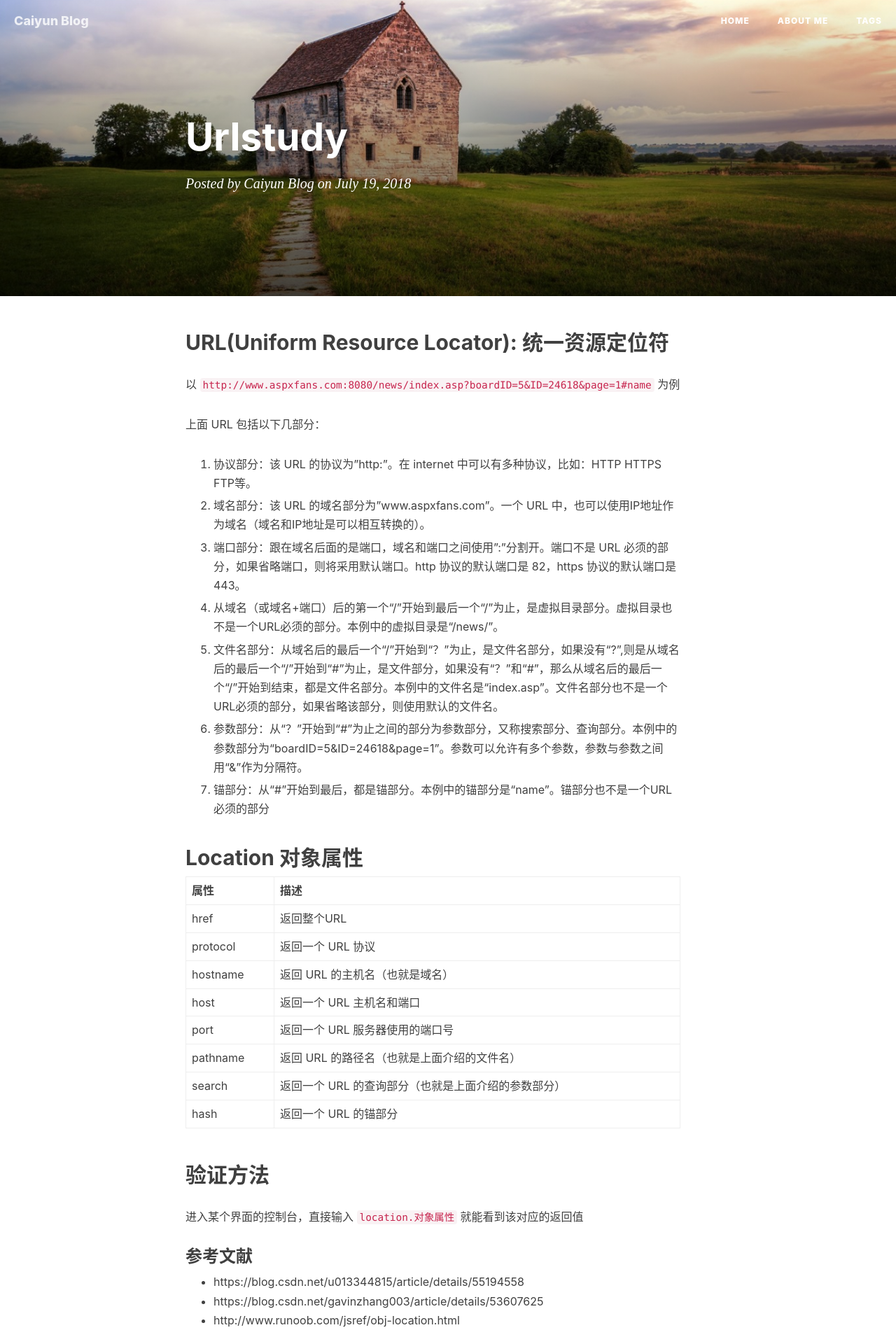
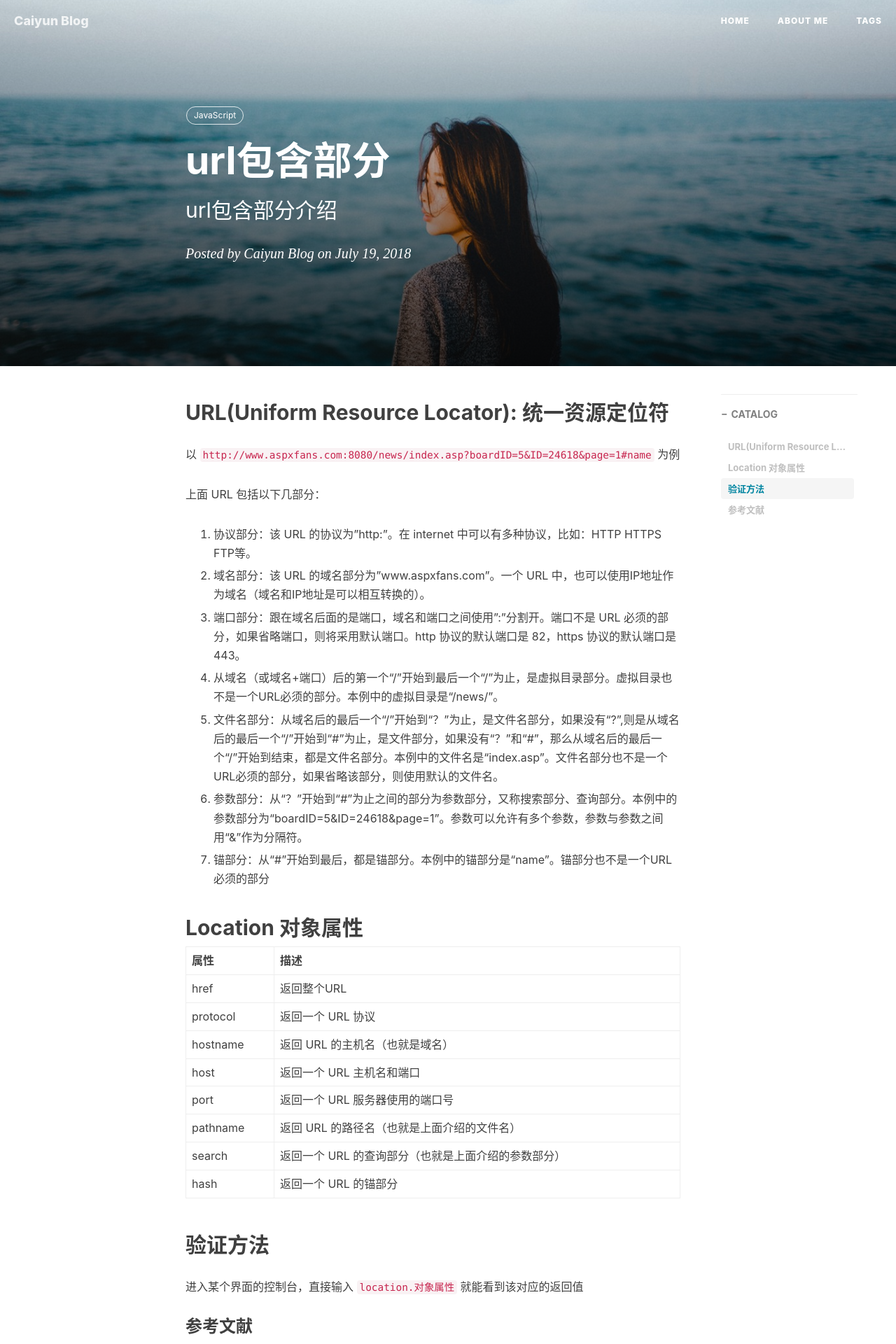
Before and after one commit to Agcaiyun/Agcaiyun.github.io, a Jekyll site: the page built from _posts/2018-07-19-urlStudy.md, in a window 1280 px wide. Shown: the top 1920 px of the page at 70% size. Built offline with Jekyll 4.4.1, drawn with Linux system fonts in a browser that asks for light colours; nearby versions of some CDN libraries; our own code applies the rules of GitHub Pages for plain Markdown files; comment, search, counter and statistics services are not loaded; some of the changed text lies outside the part shown.

Commit message:
add title to window.location.hash.md urlStudy.md markdownStudy.md and deepCopyAndShallowCopy.md

```diff
--- a/_posts/2018-07-19-urlStudy.md
+++ b/_posts/2018-07-19-urlStudy.md
@@ -1,3 +1,15 @@
+---
+layout:           post
+title:            url包含部分
+subtitle:         url包含部分介绍
+date:             2018-07-19
+anthor:           caiyun
+header-img:       img/17-10-02-header.jpg
+catalog:          true
+tags:
+    - JavaScript
+---
+
 ## URL(Uniform Resource Locator): 统一资源定位符
 以 `http://www.aspxfans.com:8080/news/index.asp?boardID=5&ID=24618&page=1#name` 为例
 
@@ -20,16 +32,16 @@
 
 ## Location 对象属性
 
-| 属性         | 描述
-| ---          | ---
-| href         | 返回整个URL
-| protocol     | 返回一个 URL 协议
-| hostname     | 返回 URL 的主机名（也就是域名）
-| host         | 返回一个 URL 主机名和端口
-| port         | 返回一个 URL 服务器使用的端口号
-| pathname     | 返回 URL 的路径名（也就是上面介绍的文件名）
-| search       | 返回一个 URL 的查询部分（也就是上面介绍的参数部分）
-| hash         | 返回一个 URL 的锚部分
+| 属性     | 描述                                                |
+| -------- | --------------------------------------------------- |
+| href     | 返回整个URL                                         |
+| protocol | 返回一个 URL 协议                                   |
+| hostname | 返回 URL 的主机名（也就是域名）                     |
+| host     | 返回一个 URL 主机名和端口                           |
+| port     | 返回一个 URL 服务器使用的端口号                     |
+| pathname | 返回 URL 的路径名（也就是上面介绍的文件名）         |
+| search   | 返回一个 URL 的查询部分（也就是上面介绍的参数部分） |
+| hash     | 返回一个 URL 的锚部分                               |
 
 ## 验证方法
 进入某个界面的控制台，直接输入 `location.对象属性` 就能看到该对应的返回值
```
Also changed, not shown: _posts/2018-07-18-window.location.hash.md (+12 -0 lines), _posts/2018-07-20-markdownStudy.md (+12 -0 lines), _posts/2018-07-24-deepCopyAndShallowCopy.md (+12 -0 lines).
